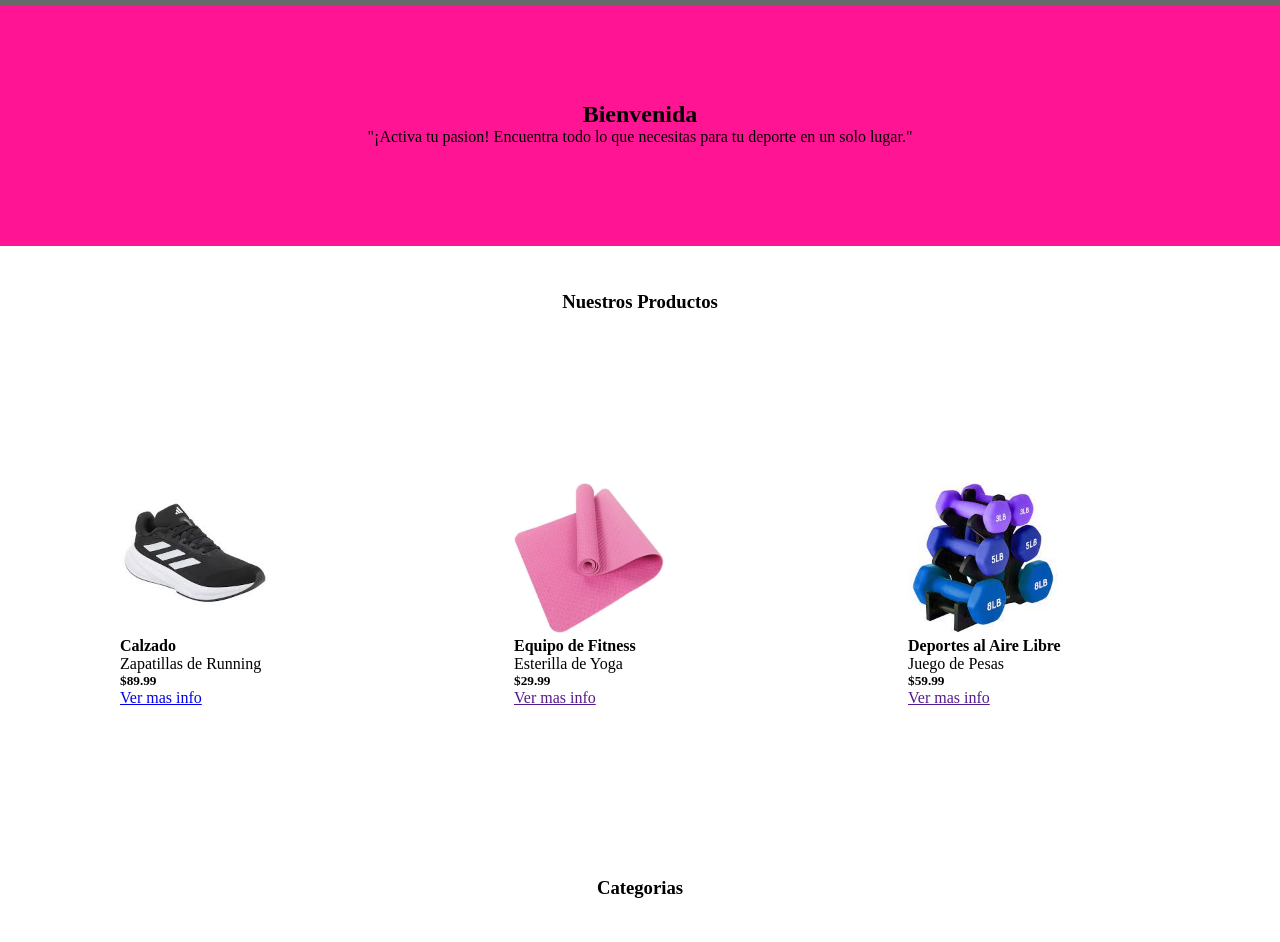
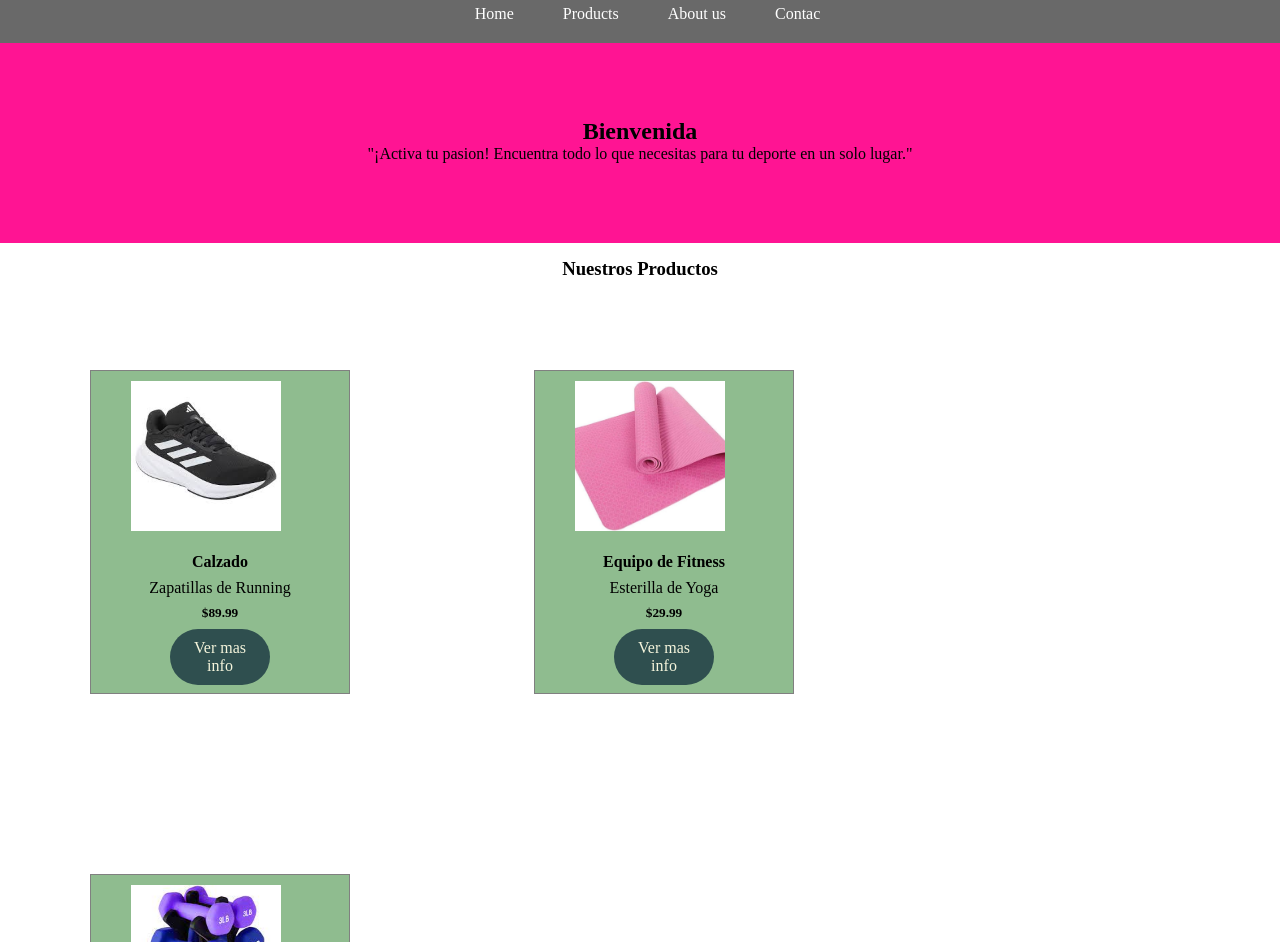
Before and after one commit to lorenasol-12/tema22, a plain HTML site: page index.html in a window 1280 px wide. Shown: the part 160-1102 px from the top of the page. Drawn offline with Linux system fonts and the light colour scheme.

Commit message:
mi 3ra version

```diff
--- a/index.html
+++ b/index.html
@@ -29,13 +29,13 @@
     <main>
         <div class="div">
 
-            <h2> Bienvenida </h2>
+            <h2 class="h2"> Bienvenida </h2>
 
-            <p> "¡Activa tu pasion! Encuentra todo lo que necesitas para tu deporte en un solo lugar."</p>
+            <p class="p"> "¡Activa tu pasion! Encuentra todo lo que necesitas para tu deporte en un solo lugar."</p>
         </div>
          <section>
 
-                <h3 class="texto"> Nuestros Productos </h3>
+                <h3 class="produc"> Nuestros Productos </h3>
 
                 <article class="art">
                     <img src="./Assets/img/descarga.jpg" alt="" width="150" height="150">
--- a/style.css
+++ b/style.css
@@ -1,13 +1,10 @@
+
 *{
     padding: 0;
     margin: 0;
     box-sizing: border-box;
 }
-header {
-    box-sizing: content-box;
-    padding: 0%;
-    border: 0%;
-    margin: 0%;
+header{
     width: 100%;
     height: 100%;
     background-color: deeppink;
@@ -15,15 +12,10 @@ header {
     display: inline-block;
 }
 
-.logo{
-    display:inline-block
-
-}
-
 .titulo{
     display:inline;
-    padding: 50px;
     margin: 400px;
+    padding: 80px;
 
     }
 
@@ -42,24 +34,54 @@ header {
 .div{
     background-color: deeppink;
     text-align: center;
-    padding: 100px;
+    padding: 80px;
     margin: -5px;
 }
 
-.texto{
+.h2.p{
     text-align: center;
+    margin: 15px;
     padding: 50px;
 }
 
+.produc{
+    text-align: center;
+    margin-top: 20px;
+}
 .art{
+    background-color: darkseagreen;
     display: inline-block;
-    padding: 120px;
+    width: 260px;
+    margin: 90px;
+    border: 1px solid grey;
+}
+
+.art h4,.art p, .art h5{
+    text-align: center;
+    margin: 8px;
+}
+
+.art img{
+    width: 150px;
+    object-fit: cover;
+    margin: 10px 40px;
+}
+.art a{
+    text-decoration: none;
+    background-color: darkslategrey;
+    color: beige;
+    display: block;
+    width: 100px;
+    padding: 10px 15px;
+    border-radius: 30px;
+    text-align: center;
+    margin: 8px auto;
 
 }
 
 .h3{
     text-align: center;
-    padding:50px;
+    padding:8px 10px;
 }
 .cat{
     display: inline-block;
@@ -71,12 +93,13 @@ header {
     color: aliceblue;
  }
 
- .h2{
-    text-align: center;
-    padding: 50px;
- }
  .img{
     display: inline-block;
     text-align: center;
-    padding: 120px
+    padding: 120px;
+    object-fit: cover;
  }
+ .texto{
+    text-align: center;
+   margin-top: 10px;
+ }
```
